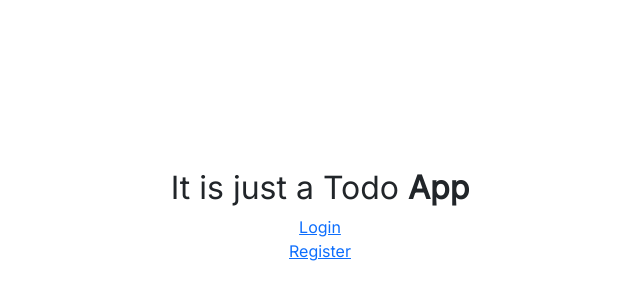
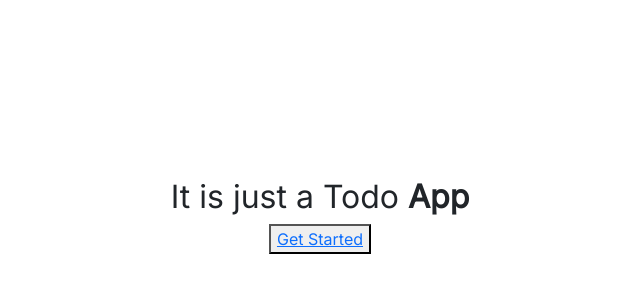
Before and after one commit to rizqyhbb/todo-client, a React (Create React App) app: page / in a window 1280 px wide. Shown: the part 184-484 px from the top of the page, without its empty margins (320-960 px from the left). Built offline with nearby package versions, Linux system fonts and the light colour scheme.

Commit message:
adding private and public route

```diff
--- a/src/App.js
+++ b/src/App.js
@@ -1,22 +1,31 @@
-import { useEffect, useMemo, useState } from 'react';
-import { ProtectedRoute } from './components';
 import { BrowserRouter as Router, Route, Switch } from 'react-router-dom';
+import { ProtectedRoute, PublicRoute } from './components';
 import { LoginPage, RegisterPage, HomePage, TodoPage } from './pages';
+import { useState } from 'react';
 import { ROUTES } from './routes';
-import { AuthContext } from './context/authContext';
 
 require('dotenv').config;
 
 const App = () => {
   const token = window.localStorage.token;
   const [isAuth, setIsAuth] = useState(token ? true : false);
-
   return (
     <Router>
       <Switch>
-        <Route exact path={ROUTES.ROOT} component={HomePage} />
-        <Route path={ROUTES.LOG_IN} component={LoginPage} />
-        <Route path={ROUTES.REGISTER} component={RegisterPage} />
+        <PublicRoute
+          exact
+          path={ROUTES.ROOT}
+          component={HomePage}
+          restricted={false}
+          isAuth={isAuth}
+        />
+        <PublicRoute path={ROUTES.LOG_IN} component={LoginPage} restricted={true} isAuth={isAuth} />
+        <PublicRoute
+          path={ROUTES.REGISTER}
+          component={RegisterPage}
+          restricted={true}
+          isAuth={isAuth}
+        />
         <ProtectedRoute exact path={ROUTES.APP_TODO} component={TodoPage} isAuth={isAuth} />
       </Switch>
     </Router>
--- a/src/assets/scss/_global.scss
+++ b/src/assets/scss/_global.scss
@@ -10,7 +10,6 @@ h2 {
   font-size: 24px !important
 }
 .btn {
-  text-decoration: none !important;
       font-size: 20px !important;
       color: rgba(63, 63, 63, 1) !important;
       &:hover {
--- a/src/components/index.js
+++ b/src/components/index.js
@@ -4,3 +4,4 @@ export * from './navbar';
 export * from './card';
 export * from './modal';
 export * from './protectedRoute';
+export * from './publicRoute';
--- a/src/components/protectedRoute.jsx
+++ b/src/components/protectedRoute.jsx
@@ -7,11 +7,7 @@ export const ProtectedRoute = ({ isAuth: isAuth, component: Component, ...rest }
     <Route
       {...rest}
       render={(props) => {
-        if (isAuth) {
-          return <Component />;
-        } else {
-          return <Redirect to={{ pathname: '/', state: { from: props.location } }} />;
-        }
+        isAuth ? <Component {...props} /> : <Redirect to="/" />;
       }}
     />
   );
--- /dev/null
+++ b/src/components/publicRoute.jsx
@@ -0,0 +1,16 @@
+/* eslint-disable react/prop-types */
+import { Route, Redirect } from 'react-router-dom';
+import { ROUTES } from '../routes';
+
+export const PublicRoute = ({ isAuth: isAuth, component: Component, restricted, ...rest }) => (
+  <Route
+    {...rest}
+    render={(props) =>
+      isAuth && restricted ? (
+        <Redirect to={{ pathname: ROUTES.APP_TODO, state: { from: props.location } }} />
+      ) : (
+        <Component />
+      )
+    }
+  />
+);
--- a/src/pages/home/index.jsx
+++ b/src/pages/home/index.jsx
@@ -14,8 +14,11 @@ const HomePage = () => {
         <h1>
           It is just a Todo <span className="fw-bold">App</span>
         </h1>
-        <Link to="/login">Login</Link>
-        <Link to="/register">Register</Link>
+        <div>
+          <button className="">
+            <Link to="/login">Get Started</Link>
+          </button>
+        </div>
       </div>
     </div>
   );
--- a/src/pages/login/index.jsx
+++ b/src/pages/login/index.jsx
@@ -1,15 +1,12 @@
 /* eslint-disable no-undef */
 import { Input, Button, Navbar } from '../../components';
-import { useContext, useState } from 'react';
+import { useEffect, useState } from 'react';
 import { Link } from 'react-router-dom';
 import axios from 'axios';
 import { useHistory } from 'react-router-dom';
 import { ROUTES } from '../../routes';
-import { AuthContext } from '../../context/authContext';
-import { useEffect } from 'react';
 
 const LoginPage = () => {
-  // const { isAuth, setIsAuth } = useContext(AuthContext);
   const history = useHistory();
   const [email, setEmail] = useState('');
   const [password, setPassword] = useState('');
@@ -21,7 +18,6 @@ const LoginPage = () => {
       let storedData = (key, value) => {
         window.localStorage.setItem(key, value);
       };
-      // setIsAuth(true);
       storedData('token', response.data.token);
       storedData('email', response.data.decode.email);
       storedData('first_name', response.data.decode.first_name);
@@ -29,9 +25,12 @@ const LoginPage = () => {
       history.push(ROUTES.APP_TODO);
     });
   };
-  // useEffect(() => {
-  //   console.log('LOGIN', isAuth);
-  // }, [login]);
+
+  useEffect(() => {
+    console.log(email);
+    console.log(password);
+  }, [email, password]);
+
   return (
     <div className="login-page container">
       <Navbar />
```
Also changed, not shown: src/components/navbar.jsx (+0 -7 lines).
